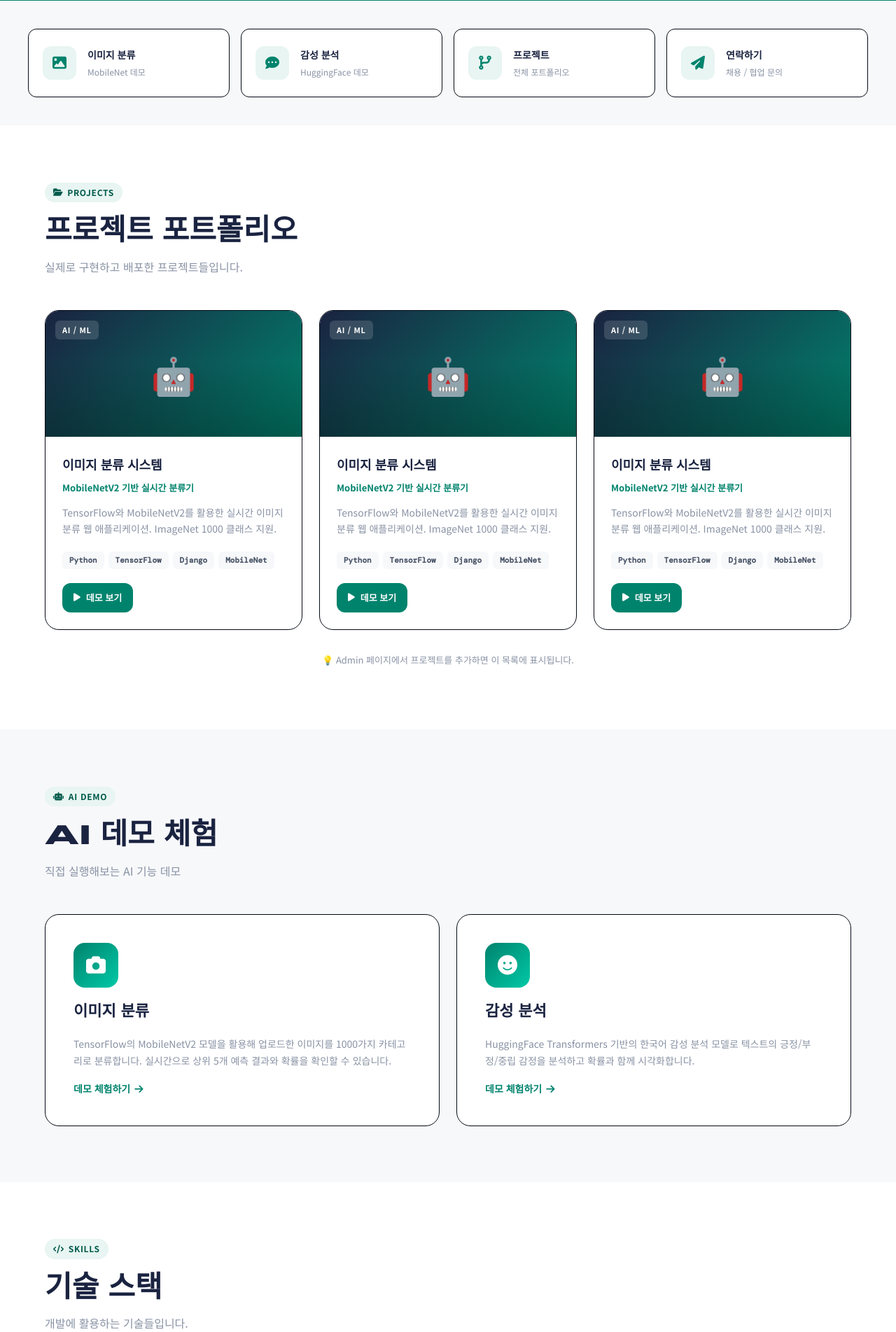
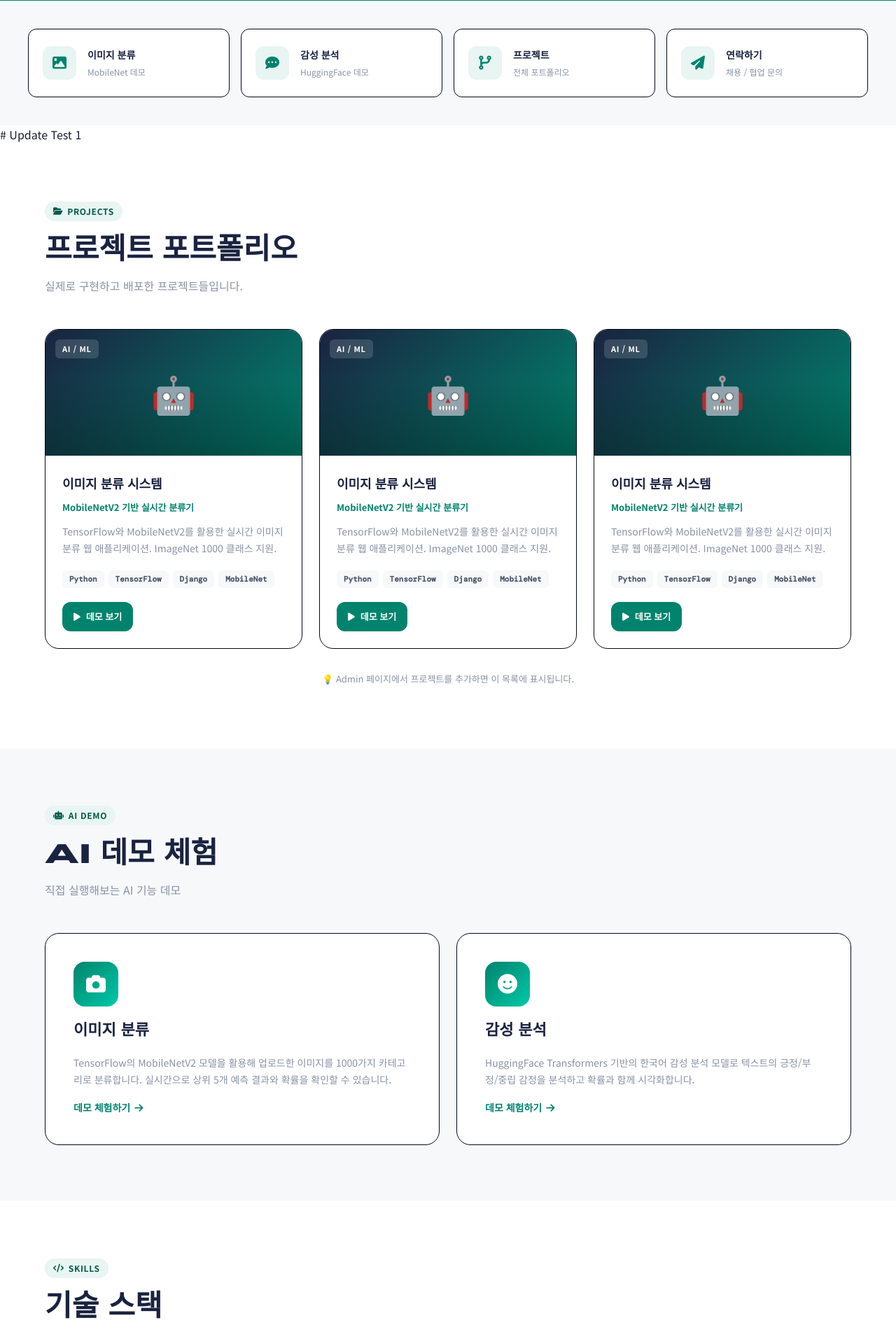
Before and after one commit to kmwh0625-ctrl/ai-portfolio-python, a Django app: page / in a window 1280 px wide. Shown: the part 762-2665 px from the top of the page at 70% size. Run offline with Django 4.2, Linux system fonts and the light colour scheme; data that the repository does not hold is empty.

Commit message:
Force update for deploy

```diff
--- a/portfolio/templates/portfolio/index.html
+++ b/portfolio/templates/portfolio/index.html
@@ -597,7 +597,7 @@
     </a>
   </div>
 </div>
-
+# Update Test 1
 <!-- PROJECTS -->
 <section class="section" id="projects">
   <div class="container">
```
